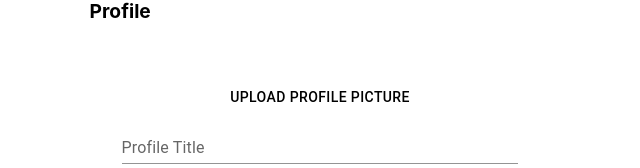
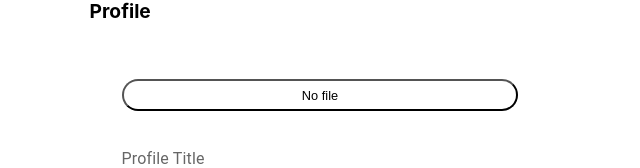
Before and after one commit to teamilink/client, a React (Create React App) app: page /dashboard/appearance in a window 1280 px wide. Shown: the part 113-281 px from the top of the page, without its empty margins (0-640 px from the left). Built offline with nearby package versions, Linux system fonts and the light colour scheme; sample sign-in values are in the browser's storage.

Commit message:
add loading spinners and try refactoring

```diff
--- a/src/components/Home.js
+++ b/src/components/Home.js
@@ -16,7 +16,7 @@ const Home = ({ userAuth }) => {
   };
 
   const handleChange = (e) => {
-    const result = userAuth.validateUsername(e.target.value);
+    const result = /^[a-z0-9_-]{0,30}$/.test(e.target.value);
     result ? setUsername(e.target.value) : setUsername(false);
   };
 
--- a/src/components/app/App.js
+++ b/src/components/app/App.js
@@ -15,7 +15,6 @@ import { reducer } from "../../utils/reducer";
 import { StateContext } from "../../utils/stateContext";
 import styles from "./App.module.css";
 import YouriLink from "../preview/YouriLink";
-// import Footer from "./components/Footer";
 
 const App = () => {
   const initialState = {
@@ -42,7 +41,7 @@ const App = () => {
           <section className={styles.container}>
             <Routes>
               <Route path="/" element={<Home />} />
-              <Route path="/:username" element={<YouriLink />} />
+              <Route path="/ilink/:username" element={<YouriLink />} />
               <Route path="dashboard">
                 <Route
                   index
--- a/src/components/editors/AppearanceEditor.js
+++ b/src/components/editors/AppearanceEditor.js
@@ -1,4 +1,3 @@
-// import { Container } from "@mui/material";
 import React, { useRef, useState } from "react";
 import { TextField, Button } from "@mui/material";
 import styles from "./AppearanceEditor.module.css";
@@ -12,13 +11,13 @@ const AppearanceEditor = () => {
   const pictureRef = useRef();
 
   // picture state - may be not needed
-  const [picture, setPicture] = useState(null);
+  const [picture, setPicture] = useState("");
+  const [loading, setLoading] = useState(false);
   const { store, dispatch } = useGlobalState();
   const { appearance, currentUserId } = store;
 
   const handleImage = (event) => {
-    console.log(event.target.files[0]);
-    console.log(pictureRef.current.files);
+    console.log("image attached!");
     setPicture(event.target.files[0]);
   };
 
@@ -31,18 +30,26 @@ const AppearanceEditor = () => {
     });
   };
 
+  const handleClick = (event) => {
+    event.preventDefault();
+    console.log("button clicked!");
+    pictureRef.current.click();
+  };
+
   const handleSubmit = (event) => {
     event.preventDefault();
     console.log("AppearanceEditor component submit clicked!");
-
-    if (appearance.id) {
-      saveAppearance(appearance, appearance.id).then((result) => {
-        dispatch({
-          type: "setAppearance",
-          data: result,
-        });
-      });
-    } else {
+    // setLoading(true);
+    // if (appearance.id) {
+    //   saveAppearance(appearance, appearance.id).then((result) => {
+    //     setLoading(false);
+    //     dispatch({
+    //       type: "setAppearance",
+    //       data: result,
+    //     });
+    //   });
+    // } else {
+    setLoading(true);
     const data = new FormData();
 
     data.append("appearance[profile_title]", appearance.profile_title);
@@ -53,23 +60,32 @@ const AppearanceEditor = () => {
     data.append("appearance[user_id]", currentUserId);
 
     saveAppearance(data, appearance.id).then((result) => {
+      setLoading(false);
       dispatch({
         type: "setAppearance",
         data: result,
       });
     });
-    }
+    // }
   };
 
   const handleReset = (event) => {
     event.preventDefault();
     console.log("delete clicked!", event);
 
+    if (appearance.id) {
       destroyAppearance(appearance.id).then(
         dispatch({
           type: "resetAppearance",
         })
       );
+      setPicture("");
+    } else if (appearance.id === undefined) {
+      dispatch({
+        type: "resetAppearance",
+      });
+      setPicture("");
+    }
     // window.location.reload();
   };
 
@@ -79,40 +95,31 @@ const AppearanceEditor = () => {
         <form className={styles.form} onSubmit={handleSubmit}>
           <h1 className={styles.subtitle}>Profile</h1>
           <div className={styles.box}>
-            <Button
-              variant="standard"
-              component="label"
-              onChange={handleImage}
-              id="picture"
-              name="picture"
-              accept="image/*"
-              encType="multipart/form-data"
-              required
-            >
-              {pictureRef.current
-                ? // ? pictureRef.current.files[0].name
-                  "file uploaded"
-                : `Upload Profile Picture`}
+            <div className={styles.inputContainer}>
               <input
-                type="file"
-                ref={pictureRef}
-                hidden
-                id="picture"
-                name="picture"
-                accept="image/*"
-                encType="multipart/form-data"
-              />
-            </Button>
-            {/* <TextField
-            variant="standard"
                 type="file"
                 ref={pictureRef}
                 id="picture"
                 name="picture"
                 accept="image/*"
-            helperText="Upload your profile image"
+                encType="multipart/form-data"
                 onChange={handleImage}
-          /> */}
+                className={styles.input}
+              />
+              {!loading && (
+                <button
+                  className={`${styles.uploadButton} ${
+                    picture && (picture.name ? styles.blue : styles.grey)
+                  }`}
+                  onClick={handleClick}
+                >
+                  {(picture && picture.name) ||
+                    (appearance.uploaded_picture_url && "Picture added") ||
+                    "No file"}
+                </button>
+              )}
+              {loading && <div className={styles.loading}></div>}
+            </div>
             <TextField
               variant="standard"
               name="profile_title"
@@ -151,7 +158,7 @@ const AppearanceEditor = () => {
                 native: true,
               }}
             >
-              <option value="" selected disabled hidden></option>
+              <option defaultValue="" disabled hidden></option>
               <option value="light">light</option>
               <option value="dark">dark</option>
               <option value="colourful">colourful</option>
--- a/src/components/editors/AppearanceEditor.module.css
+++ b/src/components/editors/AppearanceEditor.module.css
@@ -1,5 +1,4 @@
-@value ilinkLightBlue, ilinkNavy from '../../common/colours.css';
-
+@value ilinkLightBlue, ilinkBrightBlue, ilinkNavy, ilinkLightGray from '../../common/colours.css';
 
 .container {
   flex-basis: 50%;
@@ -41,10 +40,68 @@
   color: ilinkNavy;
 }
 
+.inputContainer {
+  width: 100%;
+  height: 100%;
+  display: flex;
+  flex-direction: column;
+  justify-content: center;
+  align-items: center;
+}
+
+.input {
+  display: none;
+}
+
+
+.uploadButton{
+  width: 100%;
+  height: 2rem;
+  /* font-weight: bold; */
+  cursor: pointer;
+  border-radius: 1rem;
+  /* outline: 0; */
+  font-size: 0.8rem;
+  margin-bottom: 1rem;
+  background-color: transparent;
+}
+
+.uploadButton.grey{
+  border: 1px solid ilinkLightGray;
+}
+
+.uploadButton.blue {
+  background-color: ilinkLightBlue;
+}
+
+.uploadButton:hover {
+  opacity: 0.8;
+}
+
+
 .buttons {
   width: 100%;
 }
 
 .button {
- margin-right: 1rem;
+  margin-right: 1rem;
 }
+
+
+.loading {
+  width: 1.2em;
+  height: 1.2em;
+  border-radius: 50%;
+  border: 3px solid ilinkBrightBlue;
+  border-top: 3px solid ilinkLightBlue;
+  animation: spin 2s linear infinite;
+}
+
+@keyframes spin {
+  0% {
+    transform: rotate(0deg)
+  }
+  100%{
+    transform: rotate(360deg);
+  }
+}
--- a/src/components/preview/YouriLink.js
+++ b/src/components/preview/YouriLink.js
@@ -4,7 +4,7 @@ import { getData } from "../../services/linksServices";
 // import Footer from "../Footer";
 import { useGlobalState } from "../../utils/stateContext";
 import Card from "./Card";
-import { YouriLinkContainer } from "./YouriLinkStyling";
+import { YouriLinkContainer, LoadingSpinner } from "./YouriLinkStyling";
 
 const YouriLink = () => {
   console.log("YouriLink");
@@ -93,7 +93,7 @@ const YouriLink = () => {
   return (
     <>
       {loading ? (
-        <h1> this is loading </h1>
+        <LoadingSpinner></LoadingSpinner>
       ) : (
         <YouriLinkContainer sx={{ background: bgColor }}>
           <Card />
--- a/src/components/preview/YouriLinkStyling.js
+++ b/src/components/preview/YouriLinkStyling.js
@@ -10,3 +10,25 @@ export const YouriLinkContainer = styled("div")({
   top: "0",
   left: "0",
 });
+
+export const LoadingSpinner = styled("div")({
+  width: "1.2em",
+  height: "1.2em",
+  borderRadius: "50%",
+  border: "0.2em solid #a8b3bd",
+  borderTop: "0.2em solid #cad3db",
+
+  "@keyframes spin": {
+    "0%": {
+      transform: "rotate(0deg)",
+    },
+    "100%": {
+      transform: "rotate(360deg)",
+    },
+  },
+  animation: "spin 2s linear infinite",
+  zIndex: "1001",
+  position: "absolute",
+  top: "1em",
+  left: "1em",
+});
--- a/src/utils/reducer.js
+++ b/src/utils/reducer.js
@@ -48,6 +48,16 @@ export const reducer = (state, action) => {
         ...state,
         links: deletedItem,
       };
+    // case "setUploadImage":
+    //   let appearanceWithImage = {
+    //     ...state.appearance,
+    //     picture_name: action.data.original_filename,
+    //     picture_url: action.data.url,
+    //   };
+    //   return {
+    //     ...state,
+    //     appearance: appearanceWithImage,
+    //   };
     case "setAppearance":
       return {
         ...state,
@@ -65,8 +75,10 @@ export const reducer = (state, action) => {
     case "resetAppearance":
       let initialData = {
         profile_title: "",
-        bg_color: "light",
+        bg_color: "",
         bio: "",
+        uploaded_picture_url: "",
+        picture_url: "",
       };
       return {
         ...state,
```
Lines whose indentation alone changed are shown as unchanged.
